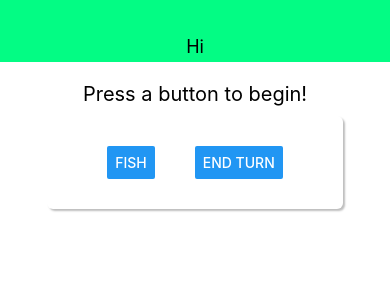
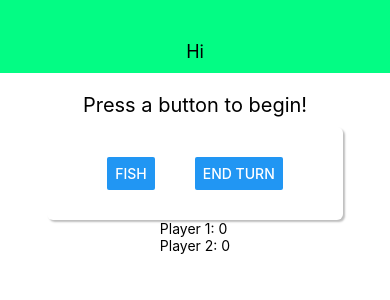
Before and after one commit to lukeclopez/LearnReactNative, a React Native app in the folder rn-first-app/: screen / in a window 390 px wide. Shown: the top 300 px of the page. Built offline with nearby package versions, Linux system fonts and the light colour scheme.

Commit message:
Scores now visible and updating properly

```diff
--- a/rn-first-app/screens/startGameScreen.jsx
+++ b/rn-first-app/screens/startGameScreen.jsx
@@ -6,8 +6,8 @@ import fish from "../constants/fish";
 
 const StartGameScreen = () => {
   const [message, setMessage] = useState("Press a button to begin!");
-  const [points, setPoints] = useState([0, 0]);
-  const [player1Turn, setPlayer1Turn] = useState(-1);
+  const [score, setScore] = useState([0, 0]);
+  const [turn, setTurn] = useState(0);
 
   const aOrAn = word => {
     const isFirstLetterVowel = /[aeiou]/i.test(word[0]);
@@ -16,9 +16,12 @@ const StartGameScreen = () => {
 
   const onFish = () => {
     const caughtFish = fish[Math.floor(Math.random() * fish.length)];
-    const { name } = caughtFish;
+    const { name, points } = caughtFish;
     setMessage("You caught" + aOrAn(name));
-    setPlayer1Turn(player1Turn < 0 ? false : !player1Turn);
+    const newScore = [...score];
+    newScore[turn] += points;
+    setScore(newScore);
+    setTurn(turn === 0 ? 1 : 0);
   };
 
   return (
@@ -27,16 +30,17 @@ const StartGameScreen = () => {
       <Card style={styles.buttonsCard}>
         <View style={styles.buttonContainer}>
           <View style={styles.buttons}>
-            <Button
-              title={"Fish" + (player1Turn > -1 ? " Again" : "")}
-              onPress={onFish}
-            />
+            <Button title="Fish" onPress={onFish} />
           </View>
           <View style={styles.buttons}>
             <Button title="End Turn" />
           </View>
         </View>
       </Card>
+      <View>
+        <Text>Player 1: {score[0]}</Text>
+        <Text>Player 2: {score[1]}</Text>
+      </View>
     </View>
   );
 };
```
